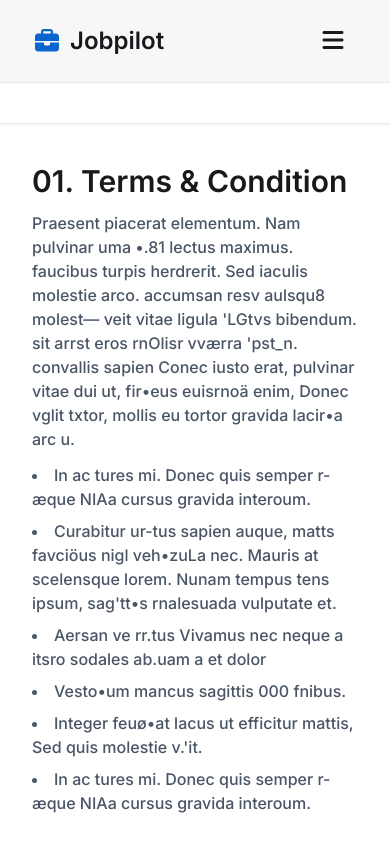
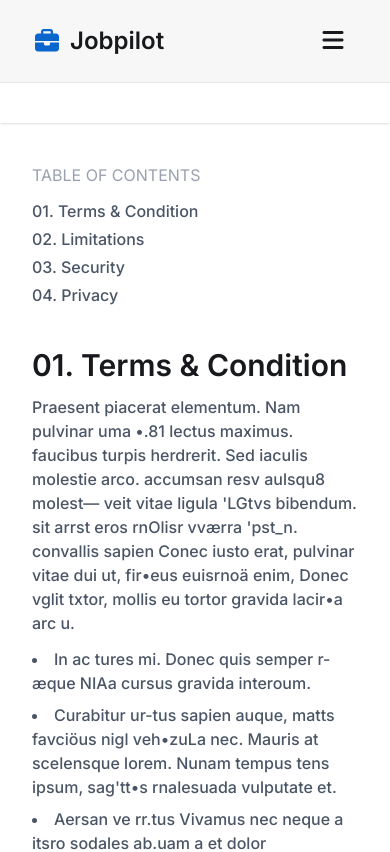
Before and after one commit to Mustafa-Sayed-M/Jobpilot, a React (Vite) app: page /terms-and-conditions in a window 390 px wide. Shown: the top 852 px of the page. Built offline with nearby package versions, Linux system fonts and the light colour scheme; no server answers.

Commit message:
Add and edit some styles

```diff
--- a/src/Pages/InnerPages/TermsAndConditionsPage.jsx
+++ b/src/Pages/InnerPages/TermsAndConditionsPage.jsx
@@ -11,9 +11,9 @@ function TermsAndConditionsPage() {
             />
             <div className="container py-10">
                 {/* Content Grid */}
-                <div className="content-grid grid grid-cols-1 lg:grid-cols-3 gap-10 items-start">
+                <div className="content-grid flex items-start gap-10 max-lg:flex-col-reverse">
                     {/* Main Content */}
-                    <div className="main-content lg:col-span-2 space-y-10">
+                    <div className="main-content lg:col-span-2 space-y-10 lg:w-3/4">
                         {
                             termsAndConditionData.map(({ name, description, list = [] }, index) => (<div className="" key={index}>
                                 {/* Name */}
@@ -34,7 +34,7 @@ function TermsAndConditionsPage() {
                         }
                     </div>
                     {/* Table of Contents */}
-                    <div className="table-of-contents p-3 border-l  border-l-gray-400">
+                    <div className="table-of-contents lg:p-3 lg:border-l  lg:border-l-gray-400">
                         <h3 className="uppercase mb-3 text-gray-400">Table of Contents</h3>
                         <ul className="space-y-1">
                             <li className="text-gray-600 font-medium">01. Terms & Condition</li>
```
